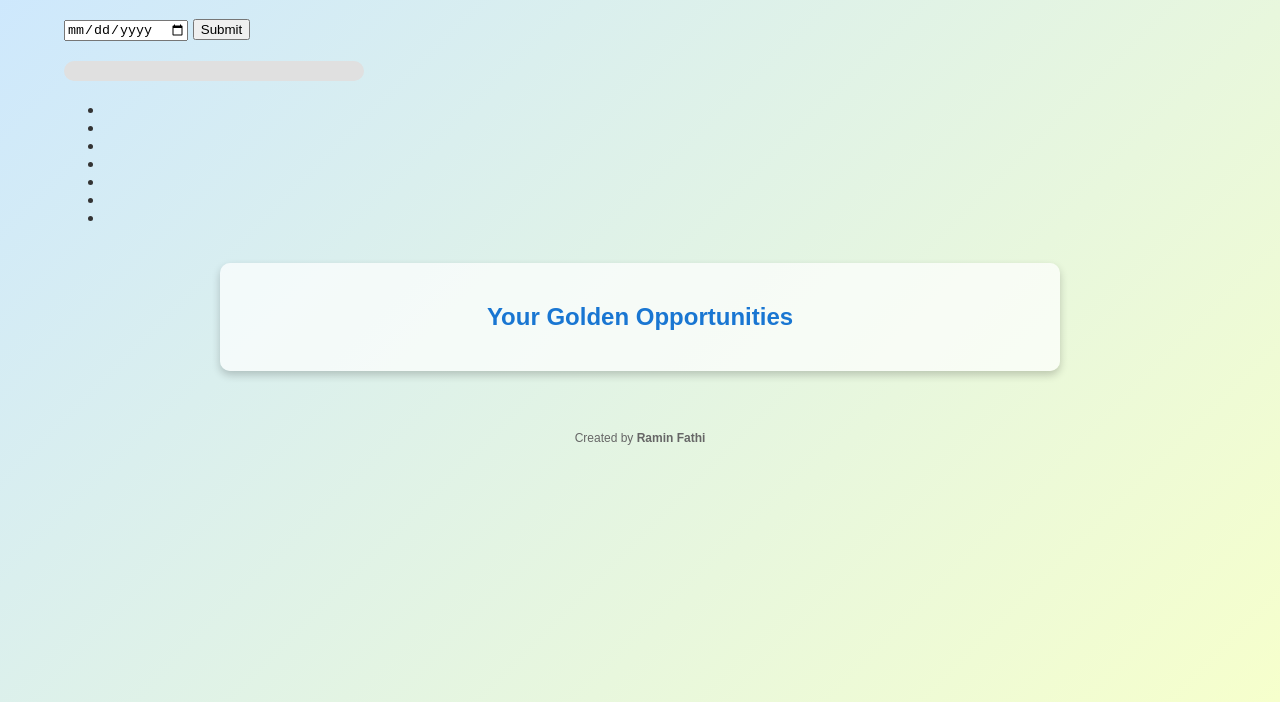
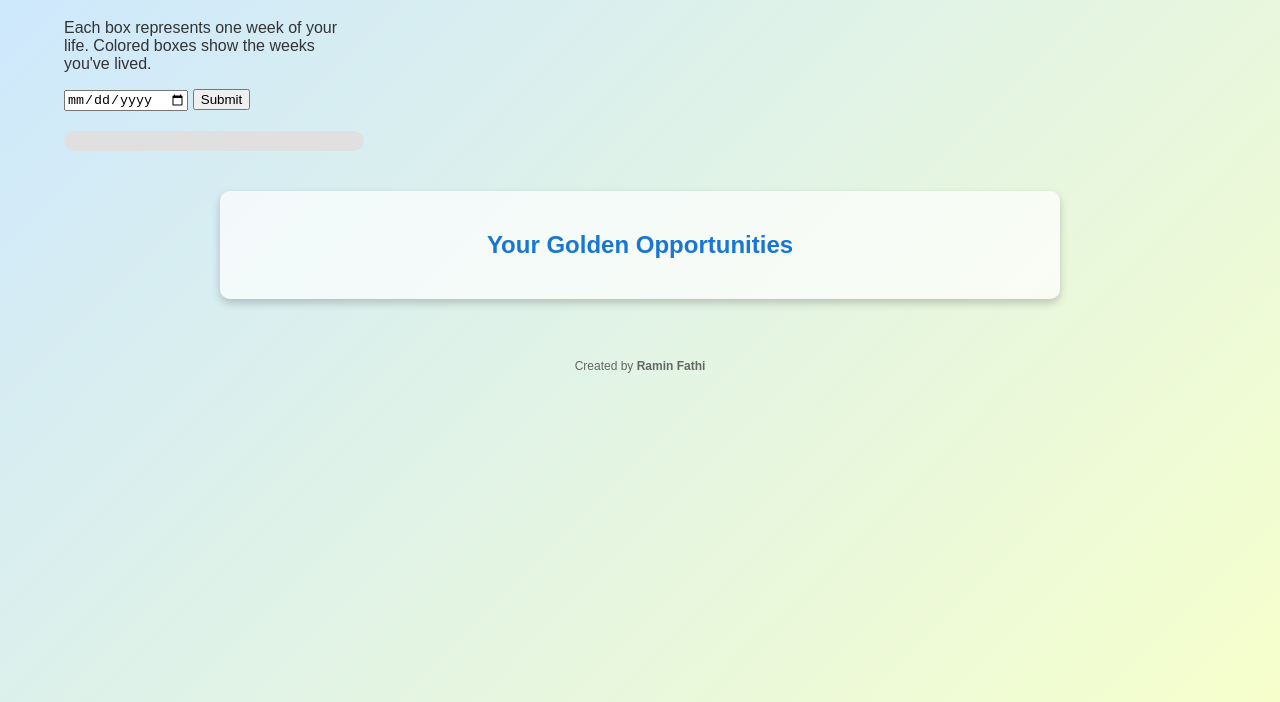
Before and after one commit to Ramin-Fathi/LifeJourneyVisualizer, a plain HTML site: page index.html in a window 1280 px wide. Shown: the part 98-800 px from the top of the page. Drawn offline with Linux system fonts and the light colour scheme.

Commit message:
Update index.html

```diff
--- a/index.html
+++ b/index.html
@@ -11,23 +11,23 @@
     <!-- Left side: Input and info section -->
     <div class="info-section">
       <h1>Life Progress Tracker</h1>
-      <input type="date" id="birthdate" />
-      <button onclick="calculateLifeProgress()">Submit</button>
+      <p class="description">Each box represents one week of your life. Colored boxes show the weeks you've lived.</p>
+      <input type="date" id="birthdate" class="styled-input" />
+      <button class="styled-button" onclick="calculateLifeProgress()">Submit</button>
 
       <div class="progress-container">
         <div class="progress-bar" id="progress-bar"></div>
       </div>
 
-      <p id="progress-text"></p>
-      <ul id="life-stats">
-        <li id="years"></li>
-        <li id="months"></li>
-        <li id="weeks"></li>
-        <li id="days"></li>
-        <li id="hours"></li>
-        <li id="minutes"></li>
-        <li id="seconds"></li>
-      </ul>
+      <div class="stats-cards">
+        <div class="card" id="years"></div>
+        <div class="card" id="months"></div>
+        <div class="card" id="weeks"></div>
+        <div class="card" id="days"></div>
+        <div class="card" id="hours"></div>
+        <div class="card" id="minutes"></div>
+        <div class="card" id="seconds"></div>
+      </div>
     </div>
 
     <!-- Center: Life grid section -->
@@ -35,7 +35,8 @@
       <div class="grid" id="life-grid"></div>
     </div>
   </div>
-<!-- Encouraging message section -->
+
+  <!-- Encouraging message section -->
   <div class="message-section" id="message-section">
     <h2>Your Golden Opportunities</h2>
     <p id="age-group-message"></p>
```
